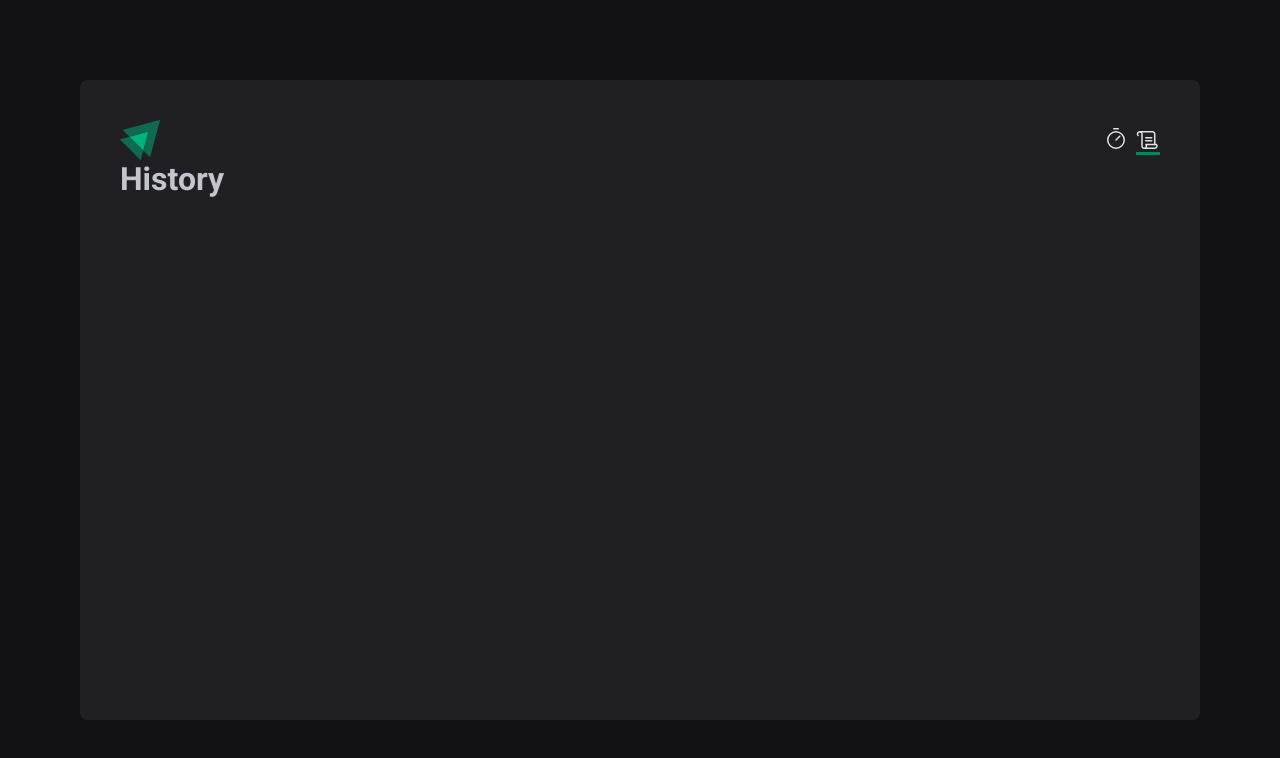
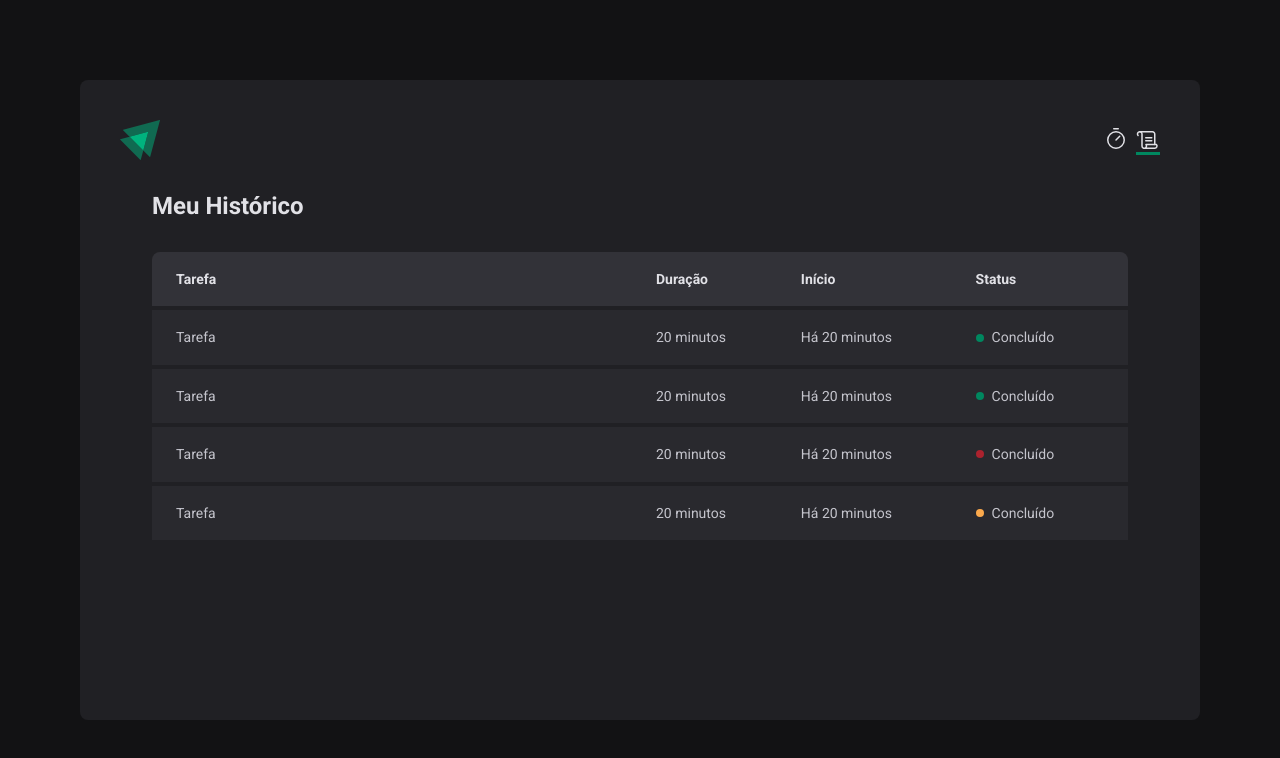
Before and after one commit to Futila/ignite-timer, a React (Vite) app: page /history in a window 1280 px wide. Shown: the top 758 px of the page. Built offline with nearby package versions, Linux system fonts and the light colour scheme.

Commit message:
add History Page styling

```diff
--- a/src/pages/History/index.tsx
+++ b/src/pages/History/index.tsx
@@ -1,7 +1,57 @@
+import { HistoryContainer, HistoryList, Status } from "./styles";
+
 export function History() {
   return (
-    <div>
-      <h1>History</h1>
-    </div>
+    <HistoryContainer>
+      <h1>Meu Histórico </h1>
+
+      <HistoryList>
+        <table>
+          <thead>
+            <tr>
+              <th>Tarefa</th>
+              <th>Duração</th>
+              <th>Início</th>
+              <th>Status</th>
+            </tr>
+          </thead>
+
+          <tbody>
+            <tr>
+              <td>Tarefa</td>
+              <td>20 minutos</td>
+              <td>Há 20 minutos</td>
+              <td>
+                <Status statusColor="green">Concluído</Status>
+              </td>
+            </tr>
+            <tr>
+              <td>Tarefa</td>
+              <td>20 minutos</td>
+              <td>Há 20 minutos</td>
+              <td>
+                <Status statusColor="green">Concluído</Status>
+              </td>
+            </tr>
+            <tr>
+              <td>Tarefa</td>
+              <td>20 minutos</td>
+              <td>Há 20 minutos</td>
+              <td>
+                <Status statusColor="red">Concluído</Status>
+              </td>
+            </tr>
+            <tr>
+              <td>Tarefa</td>
+              <td>20 minutos</td>
+              <td>Há 20 minutos</td>
+              <td>
+                <Status statusColor="yellow">Concluído</Status>
+              </td>
+            </tr>
+          </tbody>
+        </table>
+      </HistoryList>
+    </HistoryContainer>
   );
 }
--- a/src/pages/History/styles.ts
+++ b/src/pages/History/styles.ts
@@ -0,0 +1,106 @@
+import styled from "styled-components";
+
+
+export const HistoryContainer = styled.main`
+  flex:1;
+  padding: 3.2rem;
+
+  display: flex;
+
+  flex-direction: column;
+
+
+  h1 {
+    font-size: 2.4rem;
+    color: ${props => props.theme["gray-100"]};
+  }
+
+`
+
+
+
+export const HistoryList = styled.div`
+  flex: 1;
+  overflow: auto;
+  margin-top: 3.2rem;
+
+  table {
+    width: 100%;
+    border-collapse: collapse;
+    min-width: 600px;
+
+
+    th {
+      background: ${props => props.theme["gray-600"]};
+      padding: 1.6rem;
+      text-align: left;
+      color: ${props => props.theme["gray-100"]};
+      font-size: 1.4rem;
+      line-height: 1.6;
+
+
+      &:first-child {
+        border-top-left-radius: 8px;
+        padding-left: 2.4rem;
+      }
+
+      &:last-child {
+        border-top-right-radius: 8px;
+        padding-right: 2.4rem;
+      }
+
+    }
+
+
+
+    td {
+      background: ${props => props.theme["gray-700"]};
+      border-top: 4px solid ${props => props.theme["gray-800"]};
+      padding: 1.6rem;
+      font-size: 1.4rem;
+      line-height: 1.6;
+
+    &:first-child {
+      width: 50%;
+      padding-left: 2.4rem;
+    }
+
+
+    &:last-child {
+      padding-right: 2.4rem;
+    }
+
+    }
+  }
+
+
+`
+
+const STATUS_COLORS = {
+  yellow: "yellow-500",
+  green: "green-500",
+  red: "red-500"
+} as const;
+
+
+interface StatusProps {
+  statusColor: keyof typeof STATUS_COLORS;
+}
+
+
+
+
+export const Status = styled.span<StatusProps>`
+  display: flex;
+  align-items: center;
+  gap: .8rem;
+
+  &::before {
+    content: "";
+    width: .8rem;
+    height: .8rem;
+    border-radius: 9999px;
+    background: ${props => props.theme[STATUS_COLORS[props.statusColor]]};
+  }
+
+`
```
